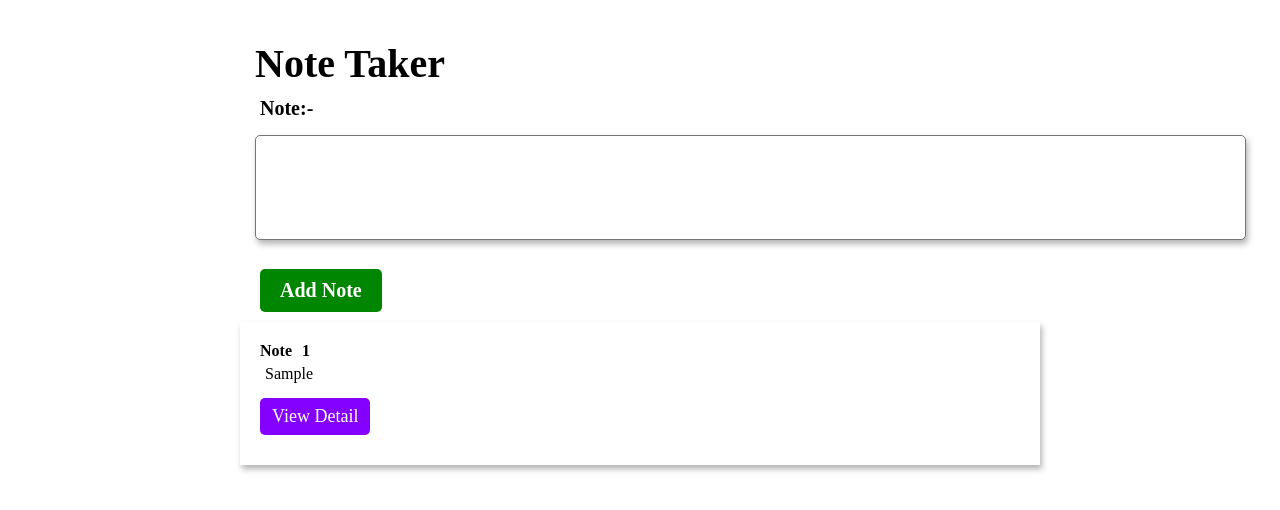
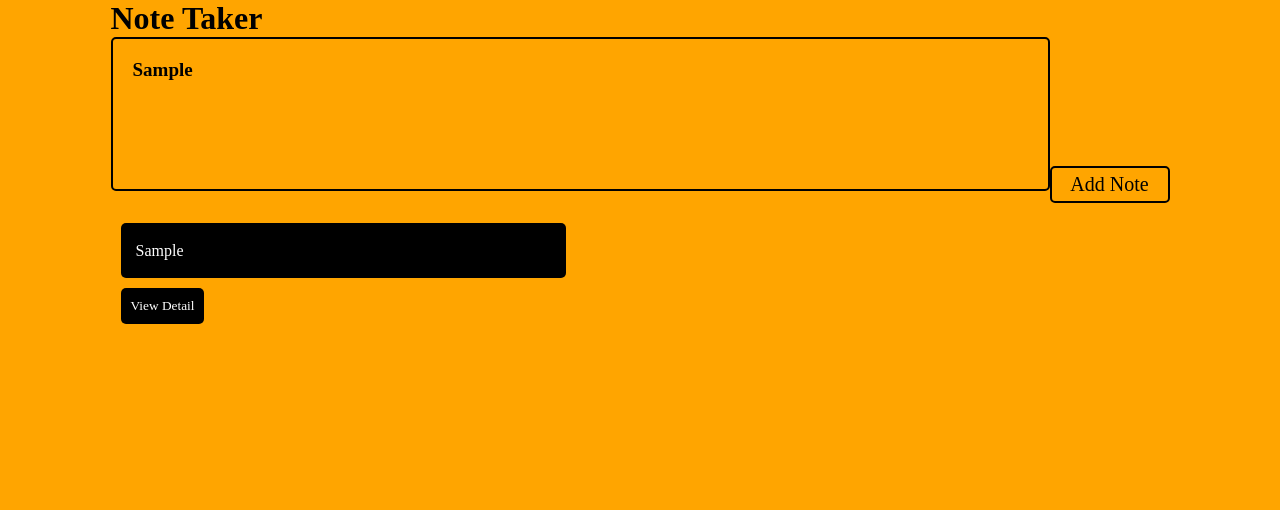
Before and after one commit to mohammad-anash/Note-Taker-Project, a plain HTML site: page index.html in a window 1280 px wide. Both pictures are taken after typing "Sample" into the empty fields and a click on the button "Add Note". Drawn offline with nearby package versions, Linux system fonts and the light colour scheme.

Commit message:
Add More Functionality

```diff
--- a/css/style.css
+++ b/css/style.css
@@ -7,93 +7,91 @@
 
 html,
 body {
-  width: 100vw;
-  height: 100vh;
+  width: 100%;
+  /* height: 100%; */
+  background-color: orange;
   display: flex;
   align-items: center;
+  justify-content: center;
   flex-direction: column;
 }
 
-.container {
-  width: 800px;
-  height: 400px;
-  margin: 30px;
-}
-
-h1 {
-  font-weight: 600;
-  font-size: 40px;
-  margin: 10px 15px;
+.main-container {
+  /* display: flex; */
+  align-items: center;
+  justify-content: center;
+  /* flex-direction: column; */
 }
 
 textarea {
+  resize: none;
+  background-color: orange;
+  padding: 20px;
+  border: 2px solid black;
   border-radius: 5px;
-  margin: 15px;
-  resize: none;
-  padding: 20px;
-  font-size: 18px;
-  font-weight: bold;
-  box-shadow: 2px 4px 6px rgba(0, 0, 0, 0.3);
+  outline: none;
+  font-weight: 700;
+  font-size: 19px;
 }
 
 .btn {
-  margin: 10px 20px;
+  padding: 5px 10px;
+  background-color: orange;
+  color: black;
+  border-radius: 5px;
+  border: 2px solid black;
+  margin: 10px 0px;
   cursor: pointer;
-  background-color: rgb(0, 134, 0);
-  color: white;
-  border: 0;
-  padding: 10px 20px;
   font-size: 20px;
-  font-weight: bold;
-  border-radius: 5px;
+  width: 120px;
+}
+
+.note-container {
+  width: 72%;
+  padding: 10px;
 }
 
 .note {
-  margin: 0px 20px;
-  font-weight: bold;
-  font-size: 20px;
+  width: 60%;
+  background-color: black;
+  color: white;
+  padding: 15px;
+  border-radius: 5px;
+  line-height: 25px;
 }
 
-.note-container {
-  padding: 20px;
-  box-shadow: 2px 4px 6px rgba(0, 0, 0, 0.3);
+.view-btn {
+  border: 0;
+  border-radius: 5px;
+  background-color: black;
+  color: white;
+  padding: 10px;
+  margin: 10px 0px;
+  cursor: pointer;
 }
 
-.textValue {
-  text-transform: capitalize;
-  padding: 5px;
-  font-weight: 500;
+.overlay {
+  position: fixed;
+  top: 0;
+  left: 0;
+  width: 100%;
+  height: 100%;
+  background-color: rgba(0, 0, 0, 0.5); /* Semi-transparent black */
+  z-index: 9999;
 }
 
-.view-detail {
-  margin: 10px 0px;
-  background-color: rgb(132, 0, 255);
-  padding: 8px 12px;
+.detail-container {
+  width: 80%;
+  margin: 50px auto;
+  background-color: black;
   color: white;
-  cursor: pointer;
-  border: 0;
-  font-size: 18px;
-  border-radius: 5px;
+  padding: 16px;
 }
 
-.notes-value {
-  margin: 0px 10px;
+i {
+  position: absolute;
+  left: 88%;
+  top: 46%;
+  font-size: 20px;
+  cursor: pointer;
 }
-
-.blur {
-  backdrop-filter: blur(5px);
-  background-color: rgba(255, 255, 255, 0.5);
-}
-
-.data-container {
-  box-shadow: 2px 4px 6px rgba(0, 0, 0, 0.3);
-  display: flex;
-  text-transform: capitalize;
-  font-size: 18px;
-  display: flex;
-  align-items: center;
-  justify-content: center;
-  margin: 50px;
-  padding: 20px;
-  line-height: 25px;
-}
--- a/index.html
+++ b/index.html
@@ -4,6 +4,10 @@
     <meta charset="UTF-8" />
     <meta name="viewport" content="width=device-width, initial-scale=1.0" />
     <title>Note Taker App</title>
+    <link
+      href="https://unpkg.com/boxicons@2.1.4/css/boxicons.min.css"
+      rel="stylesheet"
+    />
     <link rel="stylesheet" href="/css/style.css" />
   </head>
   <body>
--- a/js/index.js
+++ b/js/index.js
@@ -1,71 +1,82 @@
-const container = createAndAppend("div", "class", "container", document.body);
-const h1 = createAndAppend("h1", null, null, container);
-const Note = createAndAppend("p", "class", "note", container);
-const textArea = createAndAppend(
+const mainContainer = makeAndFixElement(
+  "div",
+  "class",
+  "main-container",
+  document.body
+);
+
+const h1 = makeAndFixElement("h1", "class", "h1", mainContainer);
+const textarea = makeAndFixElement(
   "textarea",
-  "id",
-  "text",
-  container,
-  null,
-  90,
-  3
+  "class",
+  "textarea",
+  mainContainer,
+  80,
+  5
 );
-const addNote = createAndAppend("button", "class", "btn", container, "click");
+const button = makeAndFixElement("button", "class", "btn", mainContainer);
+button.innerText = "Add Note";
+button.addEventListener("click", getData);
 
-Note.innerText = "Note:-";
 h1.innerText = "Note Taker";
-addNote.innerText = "Add Note";
 
-function createAndAppend(ele, attType, attName, appendWith, event, col, rows) {
+function makeAndFixElement(ele, attType, attName, appendWith, cols, rows) {
   const element = document.createElement(ele);
 
-  if (attType && attName) {
+  if (!!attType && !!attName) {
     element.setAttribute(attType, attName);
   }
 
-  if (appendWith) {
+  if (!!appendWith) {
     appendWith.append(element);
   }
+
   if (ele === "textarea") {
-    element.setAttribute("cols", col); // corrected "col" to "cols"
-    element.setAttribute("rows", rows); // corrected "row" to "rows"
-  }
-
-  if (event === "click") {
-    document.querySelector(".btn").addEventListener(event, createNote);
+    element.setAttribute("cols", cols);
+    element.setAttribute("rows", rows);
   }
 
   return element;
 }
 
-let counter = 1;
-let storeText = "";
-function makingNote() {
-  const noteContainer = createAndAppend(
+function getData() {
+  const text = textarea.value;
+  const noteContainer = makeAndFixElement(
     "div",
     "class",
     "note-container",
-    container
+    mainContainer
   );
-  const notes = createAndAppend("h4", null, null, noteContainer);
-  const notesValue = createAndAppend("span", "class", "notes-value", notes);
-  const textValue = createAndAppend("div", "class", "textValue", noteContainer);
-  const viewDetail = createAndAppend(
+  const note = makeAndFixElement("div", "class", "note", noteContainer);
+  const viewButton = makeAndFixElement(
     "button",
     "class",
-    "view-detail",
+    "view-btn",
     noteContainer
   );
 
-  notes.innerText = "Note";
-  notesValue.innerText = counter++;
-  textValue.innerText = textArea.value;
-  viewDetail.innerText = "View Detail";
-
-  notes.appendChild(notesValue);
+  note.innerText = text;
+  viewButton.innerText = "View Detail";
+  viewButton.addEventListener("click", function () {
+    showDetails(text);
+  });
 }
 
-function createNote() {
-  makingNote();
-  textArea.value = "";
+function showDetails(details) {
+  const detailContainer = makeAndFixElement(
+    "div",
+    "class",
+    "detail-container",
+    document.body
+  );
+  detailContainer.innerHTML = details + '<i class="icon bx bx-x"></i>';
+  mainContainer.style.display = "none";
+  document.body.classList.add("overlay");
+
+  const icon = detailContainer.querySelector(".icon");
+  icon.addEventListener("click", function () {
+    mainContainer.style.display = "block";
+    detailContainer.style.display = "none";
+    document.body.classList.remove("overlay");
+  });
 }
```
